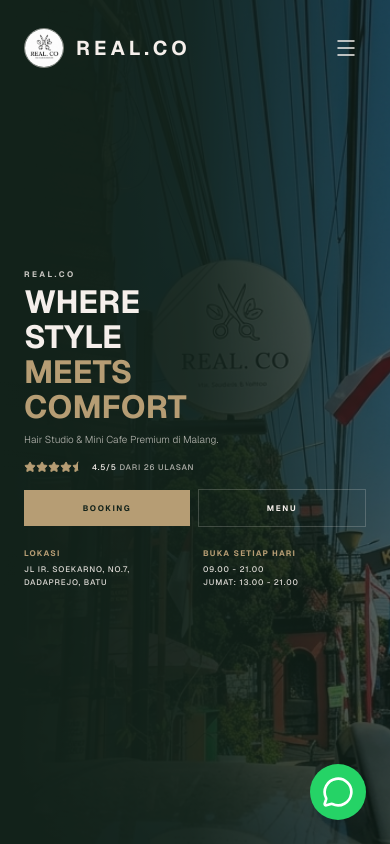
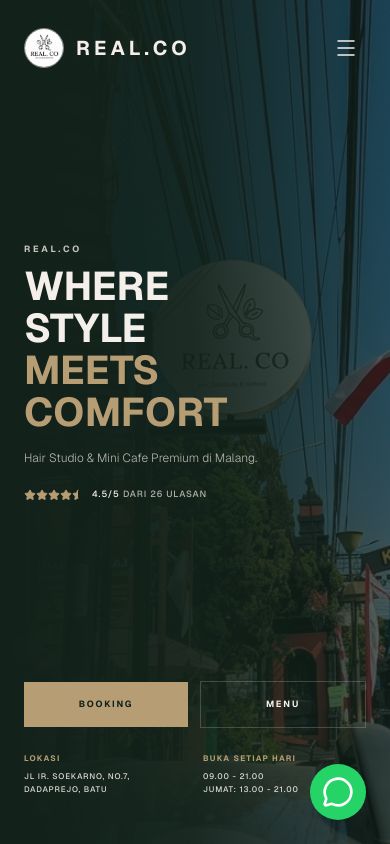
Before and after one commit to yusronbernardoo/realco-website, a Next.js app: page / in a window 390 px wide. Shown: the top 844 px of the page. Built offline with nearby package versions, Linux system fonts and the light colour scheme.

Commit message:
Redesign hero section to distribute vertical space automatically on all devices

```diff
--- a/src/app/page.tsx
+++ b/src/app/page.tsx
@@ -14,65 +14,72 @@ export default function Home() {
   return (
     <div>
       {/* HERO SECTION */}
-      <section className="relative min-h-[100dvh] bg-forest-dark flex items-center overflow-hidden pt-[60px] lg:pt-20 pb-10 lg:pb-0">
-        <div className="max-w-6xl mx-auto w-full px-6 flex flex-col lg:flex-row relative z-10 h-full">
+      <section className="relative min-h-[100dvh] bg-forest-dark flex flex-col overflow-hidden pt-[80px] pb-8 lg:pt-20 lg:pb-0">
+        <div className="max-w-6xl mx-auto w-full px-6 flex flex-col lg:flex-row relative z-10 flex-grow">
 
           {/* Text Section */}
-          <div className="w-full lg:w-[50%] py-10 lg:py-12 flex flex-col justify-center">
-            <p className="text-cream/80 font-bold tracking-[0.3em] text-[8px] sm:text-[10px] uppercase mb-1 lg:mb-3">
+          <div className="w-full lg:w-[50%] flex flex-col justify-between lg:justify-center flex-grow py-4 lg:py-12">
+
+            {/* TOP/CENTER CONTENT */}
+            <div className="flex-1 flex flex-col justify-center lg:justify-start">
+              <p className="text-cream/80 font-bold tracking-[0.3em] text-[9px] sm:text-[10px] uppercase mb-2 lg:mb-3">
                 REAL.CO
               </p>
-            <h1 className="font-serif text-[2rem] leading-[1.1] sm:text-5xl lg:text-[4rem] text-cream lg:leading-[1.05] mb-2 lg:mb-4 font-bold">
+              <h1 className="font-serif text-[2.5rem] leading-[1.05] sm:text-5xl lg:text-[4rem] text-cream mb-4 font-bold">
                 WHERE<br />STYLE<br />
                 <span className="text-gold">MEETS<br />COMFORT</span>
               </h1>
 
-            <p className="text-cream/70 text-[10px] sm:text-sm md:text-base font-light leading-relaxed max-w-sm mb-3 lg:mb-4">
+              <p className="text-cream/70 text-xs sm:text-sm md:text-base font-light leading-relaxed max-w-sm mb-5 lg:mb-6">
                 Hair Studio & Mini Cafe Premium di Malang.
               </p>
 
               {/* Google Rating */}
-            <div className="flex items-center gap-2 mb-4 lg:mb-6">
+              <div className="flex items-center gap-2">
                 <div className="flex text-gold">
                   {[1, 2, 3, 4].map(i => <Star key={i} className="w-3 h-3 sm:w-4 sm:h-4 fill-current" />)}
                   <StarHalf className="w-3 h-3 sm:w-4 sm:h-4 fill-current" />
                 </div>
-              <div className="text-[8px] sm:text-[10px] tracking-widest text-cream/70 font-medium uppercase">
+                <div className="text-[9px] sm:text-[10px] tracking-widest text-cream/70 font-medium uppercase">
                   <span className="text-cream">4.5/5</span> DARI 26 ULASAN
                 </div>
               </div>
+            </div>
 
-            {/* Buttons: Side by side on mobile */}
-            <div className="flex flex-row items-center gap-2 sm:gap-3 mb-5 lg:mb-8 w-full">
+            {/* BOTTOM CONTENT (Anchored to bottom of screen on mobile) */}
+            <div className="mt-8 lg:mt-12 flex flex-col gap-6 lg:gap-8 w-full">
+              {/* Buttons */}
+              <div className="flex flex-row items-center gap-3 w-full">
                 <Link
                   href="/booking"
-                className="flex-1 bg-gold text-forest-dark px-2 py-3 lg:px-10 lg:py-4 text-[8px] sm:text-[10px] font-bold tracking-[0.2em] hover:bg-cream transition-colors uppercase text-center"
+                  className="flex-1 bg-gold text-forest-dark px-4 py-4 lg:px-10 text-[9px] sm:text-[10px] font-bold tracking-[0.2em] hover:bg-cream transition-colors uppercase text-center"
                 >
                   BOOKING
                 </Link>
                 <Link
                   href="#kafe"
-                className="flex-1 border border-cream/20 text-cream px-2 py-3 lg:px-10 lg:py-4 text-[8px] sm:text-[10px] font-bold tracking-[0.2em] hover:border-cream transition-colors uppercase text-center"
+                  className="flex-1 border border-cream/20 text-cream px-4 py-4 lg:px-10 text-[9px] sm:text-[10px] font-bold tracking-[0.2em] hover:border-cream transition-colors uppercase text-center"
                 >
                   MENU
                 </Link>
               </div>
 
-            {/* Info: Side by side on mobile */}
-            <div className="flex flex-row gap-4 sm:gap-10 text-[8px] sm:text-[10px] tracking-[0.1em] sm:tracking-[0.15em] font-medium uppercase pb-2 lg:pb-0 w-full justify-between">
+              {/* Info */}
+              <div className="flex flex-row gap-4 sm:gap-10 text-[8px] sm:text-[10px] tracking-[0.1em] sm:tracking-[0.15em] font-medium uppercase justify-between w-full">
                 <div className="flex-1">
-                <p className="mb-1 text-gold font-bold tracking-[0.15em] sm:tracking-[0.2em]">LOKASI</p>
+                  <p className="mb-1.5 text-gold font-bold tracking-[0.15em] sm:tracking-[0.2em]">LOKASI</p>
                   <p className="text-cream/90 leading-relaxed">
                     Jl Ir. Soekarno, No.7,<br />
                     Dadaprejo, Batu
                   </p>
                 </div>
                 <div className="flex-1">
-                <p className="mb-1 text-gold font-bold tracking-[0.15em] sm:tracking-[0.2em]">BUKA SETIAP HARI</p>
+                  <p className="mb-1.5 text-gold font-bold tracking-[0.15em] sm:tracking-[0.2em]">BUKA SETIAP HARI</p>
                   <p className="text-cream/90 leading-relaxed">
                     09.00 - 21.00 <br />
                     Jumat: 13.00 - 21.00
                   </p>
+                </div>
               </div>
             </div>
           </div>
```
Lines whose indentation alone changed are shown as unchanged.
